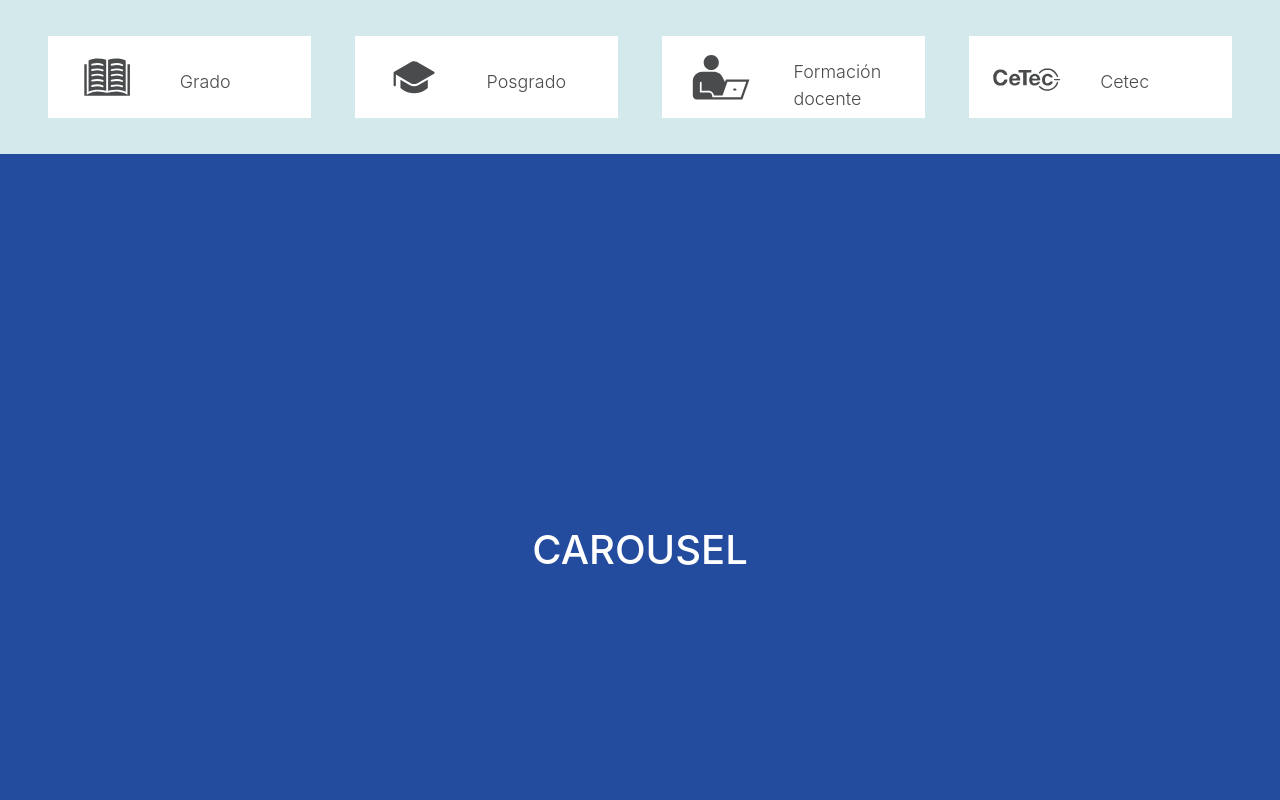
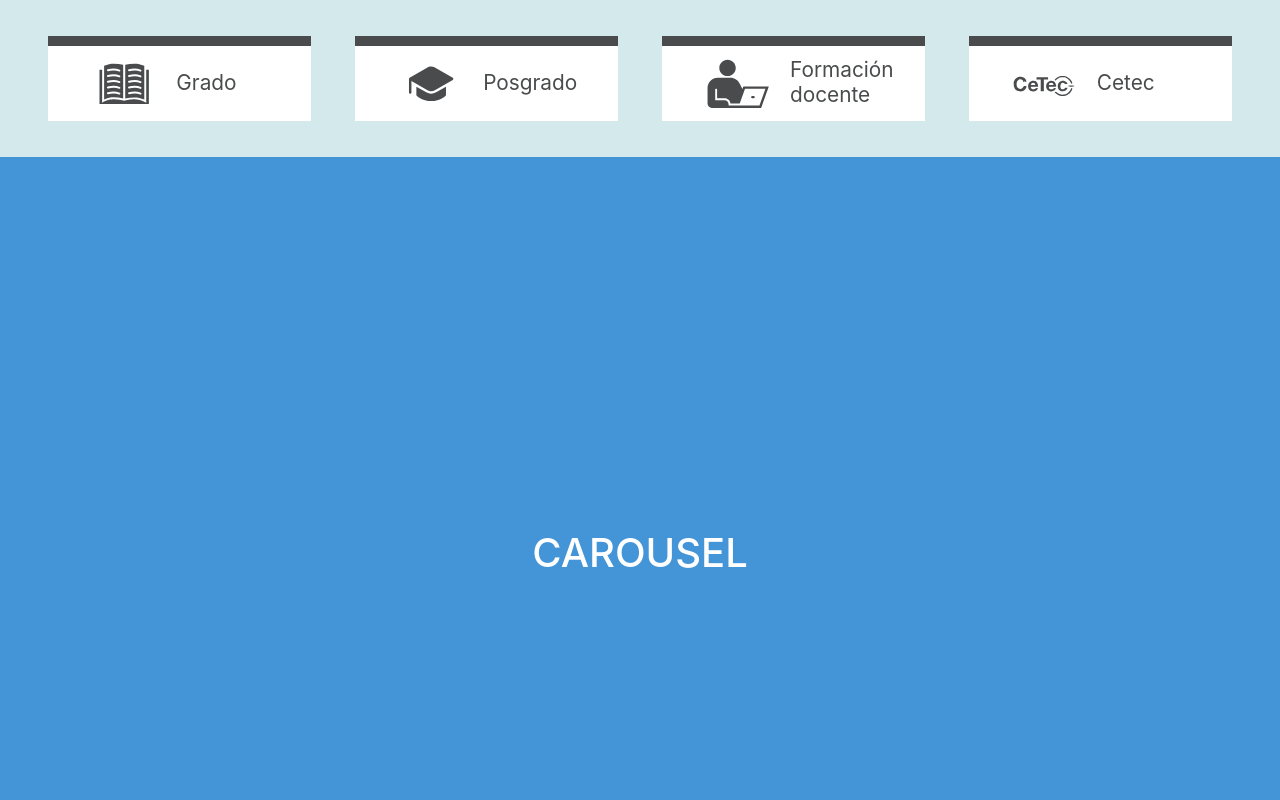
Before and after one commit to collazomanuel/campus-landing, a JavaScript app: page / in a window 1280 px wide. Shown: the top 800 px of the page. Built offline with nearby package versions, Linux system fonts and the light colour scheme.

Commit message:
sixth commit

```diff
--- a/src/App.css
+++ b/src/App.css
@@ -1,30 +1,37 @@
+
+:root {
+    --clr-1: #ffffff;
+    --clr-2: #d3e9ec;
+    --clr-3: #494b4c;
+    --clr-4: #4495d7;
+}
 
 .top-part {
-    background-color: #234c9f;
+    background-color: var(--clr-4);
+    color: var(--clr-1);
     min-height: 100vh;
     display: flex;
     flex-direction: column;
     align-items: center;
     justify-content: center;
     font-size: calc(10px + 2vmin);
-    color: white;
 }
 
 .middle-part {
-    background-color: #d3e9ec;
+    background-color: var(--clr-2);
+    color: var(--clr-3);
     font-size: calc(10px + 2vmin);
-    color: #484a4b;
 }
 
 .bottom-part {
-    background-color: #484a4b;
+    background-color: var(--clr-3);
+    color: var(--clr-1);
     min-height: 100vh;
     display: flex;
     flex-direction: column;
     align-items: center;
     justify-content: center;
     font-size: calc(10px + 2vmin);
-    color: white;
 }
 
 
@@ -41,45 +48,49 @@ svg {
     justify-content: space-evenly;
     grid-gap: 2%;
     padding: 2% 3% 2% 3%;
-    height: 12vw;
+    height: calc(11vw + 2vmin);
 }
 
 .button-icon {
 
     width: 45%;
-    padding: 7%;
+    padding: 5% 0% 5% 15%;
 }
 
 .button-text {
 
     width: 55%;
     position: relative;
-    top: 40%;
-    right: -5%;
-    font-size:larger;
     text-align: left;
-    font-size: 1.4vw;
-    font-weight: 300;
+    font-size: calc(1vw + 1vmin);
+    display: flex;
+    align-items:center;
+    margin-left: 15px;
+    line-height: 120%;
 }
 
 .button-text-teacher {
-    top: 28% !important;
+
 }
 
 .menu-button {
-    background: #ffffff;
-    color: #494b4c;
-    fill: #494b4c;
+    background-color: var(--clr-1);
+    color: var(--clr-3);
+    fill: var(--clr-3);
     overflow: hidden;
     width: 100%;
     display: inline-flex;
     cursor: pointer;
     margin: 10px;
     text-decoration: none;
+    border-top: 10px solid var(--clr-3);
+    font-weight: 400;
 }
 
 .menu-button:hover, .menu-button:focus {
-    background: #4495d7;
-    color: #ffffff;
-    fill: #ffffff;
+    background-color: var(--clr-4);
+    color: var(--clr-1);
+    fill: var(--clr-1);
+    border-top: 10px solid var(--clr-4);
+    font-weight: bolder;
 }
```
